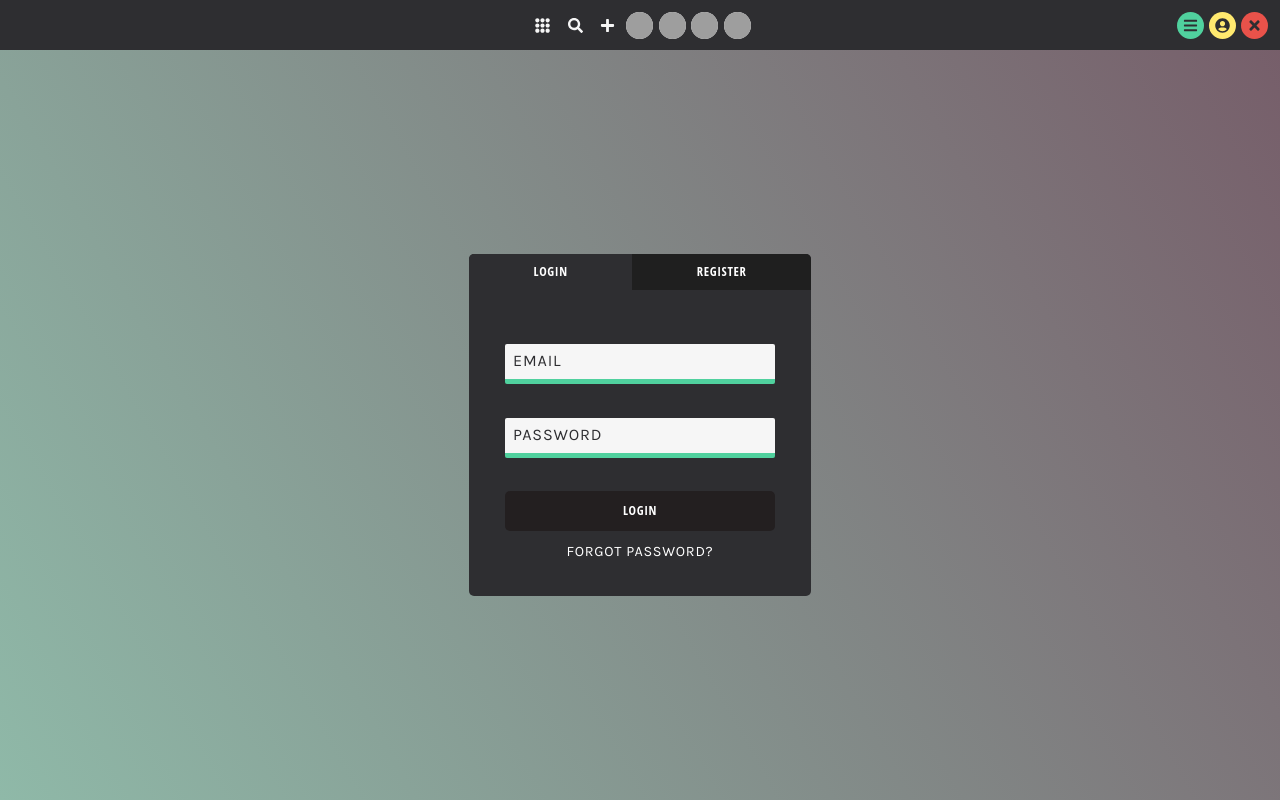
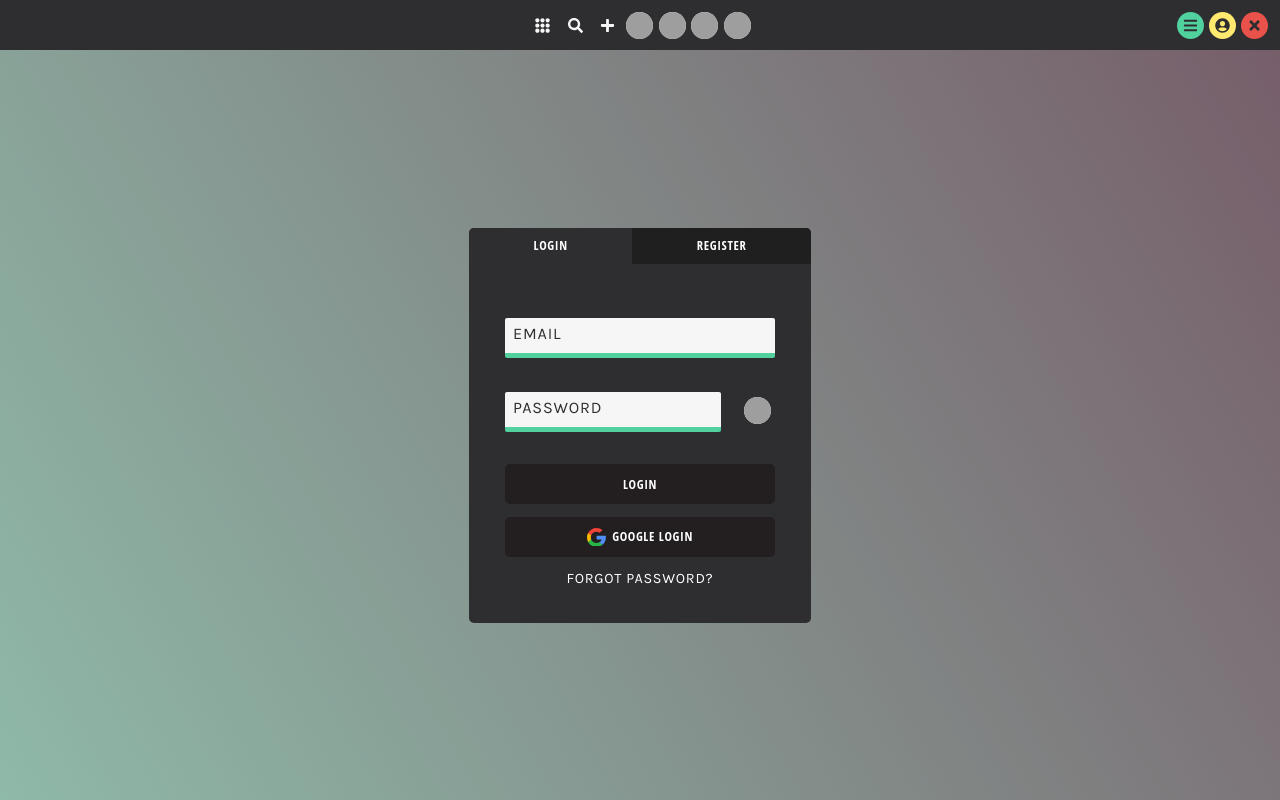
Before and after one commit to team-sadjediz/broadkatsme, a React (Create React App) app in the folder client/: page /login in a window 1280 px wide. Built offline with nearby package versions, Linux system fonts and the light colour scheme; grey boxes are pictures that could not be loaded.

Commit message:
added show-hide button to show/hide password on the login page

```diff
--- /dev/null
+++ b/client/src/components/form-validation/form-validation.component.jsx
@@ -0,0 +1,2 @@
+import React from "react";
+import { submissionError } from "redux-form";
--- a/client/src/components/login/login.component.jsx
+++ b/client/src/components/login/login.component.jsx
@@ -2,9 +2,10 @@ import React from "react";
 
 import FormInput from "../form-input/form-input.component";
 import CustomButton from "../custom-button/custom-button.component";
+import ShowHide from "../show-hide-input/show-hide-input.component";
 import { ReactComponent as GoogleLogoColorful } from "../../assets/icons/google-logo-colorful.svg";
 import axios from "axios";
-// import { ReactComponent as GoogleLogo } from "../../assets/icons/google-logo-solid.svg";
+import { ReactComponent as GoogleLogo } from "../../assets/icons/google-logo-solid.svg";
 
 import "./login.style.scss";
 
@@ -48,7 +49,7 @@ class LogIn extends React.Component {
             required
           />
 
-          <FormInput
+          <ShowHide
             className="password-field"
             name="password"
             type="password"
@@ -62,10 +63,10 @@ class LogIn extends React.Component {
             login
           </CustomButton>
 
-          {/* <CustomButton className="google-login-btn" type="submit">
+          <CustomButton className="google-login-btn" type="submit">
             <GoogleLogoColorful />
             Google Login
-          </CustomButton> */}
+          </CustomButton>
 
           <a className="forgot-pw" href="/login">
             forgot password?
--- a/client/src/components/register/register.component.jsx
+++ b/client/src/components/register/register.component.jsx
@@ -4,7 +4,6 @@ import FormInput from "../form-input/form-input.component";
 import CustomButton from "../custom-button/custom-button.component";
 import ShowHide from "../show-hide-input/show-hide-input.component";
 import axios from "axios";
-import { useForm } from 'react-hook-form'
 import "./register.style.scss";
 
 class Register extends React.Component {
@@ -22,7 +21,6 @@ class Register extends React.Component {
 
   handleSubmit = event => {
     event.preventDefault();
-    event.useForm();
     const user = {
       "uid": this.state.uid,
       "username": this.state.username,
@@ -41,7 +39,7 @@ class Register extends React.Component {
 
   handleChange = event => {
     const { value, name } = event.target;
-    console.log("a:", event.target.name);
+    // console.log("a:", event.target.name);
     this.setState({ [name]: value });
   };
 
@@ -52,7 +50,7 @@ class Register extends React.Component {
           this.props.className ? this.props.className : ""
         }`}
       >
-        <form className="form-container" onSubmit={this.handleSubmit}>
+        <form className="form-container">
           <FormInput
             className="username-field"
             name="username"
@@ -80,14 +78,16 @@ class Register extends React.Component {
             handleChange={this.handleChange}
             value={this.state.password}
             label="password"
-            minlength="8"
+            minLength="8"
             pattern="^(?=.*\d)(?=.*[a-z])(?=.*[A-Z])(?!.*\s).*$"
             required
           />
+
           {/* <ShowHide
             className="password-field"
             name="password"
             handleChange={this.handleChange}
+            value={this.state.password}
             label="password"
             minlength="8"
             pattern="^(?=.*\d)(?=.*[a-z])(?=.*[A-Z])(?!.*\s).*$"
@@ -101,11 +101,12 @@ class Register extends React.Component {
             handleChange={this.handleChange}
             value={this.state.verf_password}
             label="confirm password"
+            minLength="8"
             pattern="^(?=.*\d)(?=.*[a-z])(?=.*[A-Z])(?!.*\s).*$"
             required
           />
 
-          <CustomButton className="register-btn" type="submit">
+          <CustomButton className="register-btn" type="submit" onClick={this.handleSubmit}>
             register
           </CustomButton>
         </form>
--- a/client/src/components/show-hide-input/show-hide-input.component.jsx
+++ b/client/src/components/show-hide-input/show-hide-input.component.jsx
@@ -1,44 +1,66 @@
 import React, { Component } from "react";
-
-class ShowHide extends Component {
+import CustomButton from "../custom-button/custom-button.component";
+import FormInput from "../form-input/form-input.component";
+import CircleBtn from "../circle-btn/circle-btn.component";
+import "./show-hide-input.style.scss";
+class ShowHideInput extends Component {
   constructor(props) {
     super(props);
 
     this.state = {
       hidden: true,
-      password: ""
+      button: "https://lh3.googleusercontent.com/proxy/ufHQeDW7nLWpUs-YcKJX9LnY3CtiMPBCatznGB18-j-UY64Ucf3DLbctaK75jMmGWlipGsXgt9zyTLXdkuyu0ckKzrp0064X9H0Y89dz15h9FDyyMlIakjEUfA",
+      text: ""
     };
 
-    this.handlePasswordChange = this.handlePasswordChange.bind(this);
+    this.handleChange = this.handleChange.bind(this);
     this.toggleShow = this.toggleShow.bind(this);
+    this.buttonShow = this.buttonShow.bind(this);
   }
 
-  handlePasswordChange(e) {
-    this.setState({ password: e.target.value });
+ handleChange(e) {
+    this.setState({ text: e.target.value });
   }
 
-  toggleShow() {
+ toggleShow() {
     this.setState({ hidden: !this.state.hidden });
+    this.buttonShow();
+  }
+
+  buttonShow() {
+    if (!this.state.hidden){
+      this.setState({button: "https://static.thenounproject.com/png/1159224-200.png"});
+    }
+    else {
+      this.setState({button: "https://lh3.googleusercontent.com/proxy/ufHQeDW7nLWpUs-YcKJX9LnY3CtiMPBCatznGB18-j-UY64Ucf3DLbctaK75jMmGWlipGsXgt9zyTLXdkuyu0ckKzrp0064X9H0Y89dz15h9FDyyMlIakjEUfA"});
+    }
   }
 
   componentDidMount() {
-    if (this.props.password) {
-      this.setState({ password: this.props.password });
+    if (this.props.text) {
+      this.setState({ text: this.props.text });
     }
   }
 
   render() {
     return (
       <div>
-        <input
+        <div className="show-hide-field">
+        <FormInput
+          className="password-field"
           type={this.state.hidden ? "password" : "text"}
-          value={this.state.password}
-          onChange={this.handlePasswordChange}
+          value={this.state.text}
+          label="password"
+          handleChange={this.handleChange}
         />
-        <button onClick={this.toggleShow}>Show / Hide</button>
+        </div>
+        <div className="show-hide-button">
+        <CircleBtn type="button" onClick={this.toggleShow} bgImageUrl={this.state.button}></CircleBtn>
+        </div>
       </div>
     );
   }
+
 }
 
-export default ShowHide;
+export default ShowHideInput;
--- a/client/src/components/show-hide-input/show-hide-input.style.scss
+++ b/client/src/components/show-hide-input/show-hide-input.style.scss
@@ -0,0 +1,17 @@
+@import "../../assets/_colors.scss";
+@import "../../assets/_dimensions.scss";
+
+.show-hide-field{
+    width: 80%;
+    display: inline-block;
+}
+
+.show-hide-button{
+    display: inline-block;
+    position: absolute;
+    padding: 23px;
+}
+
+CircleBtn {
+    background-color: transparent;
+}
```
Also changed, not shown: client/src/components/form-validation/form-validation.style.scss (added).
